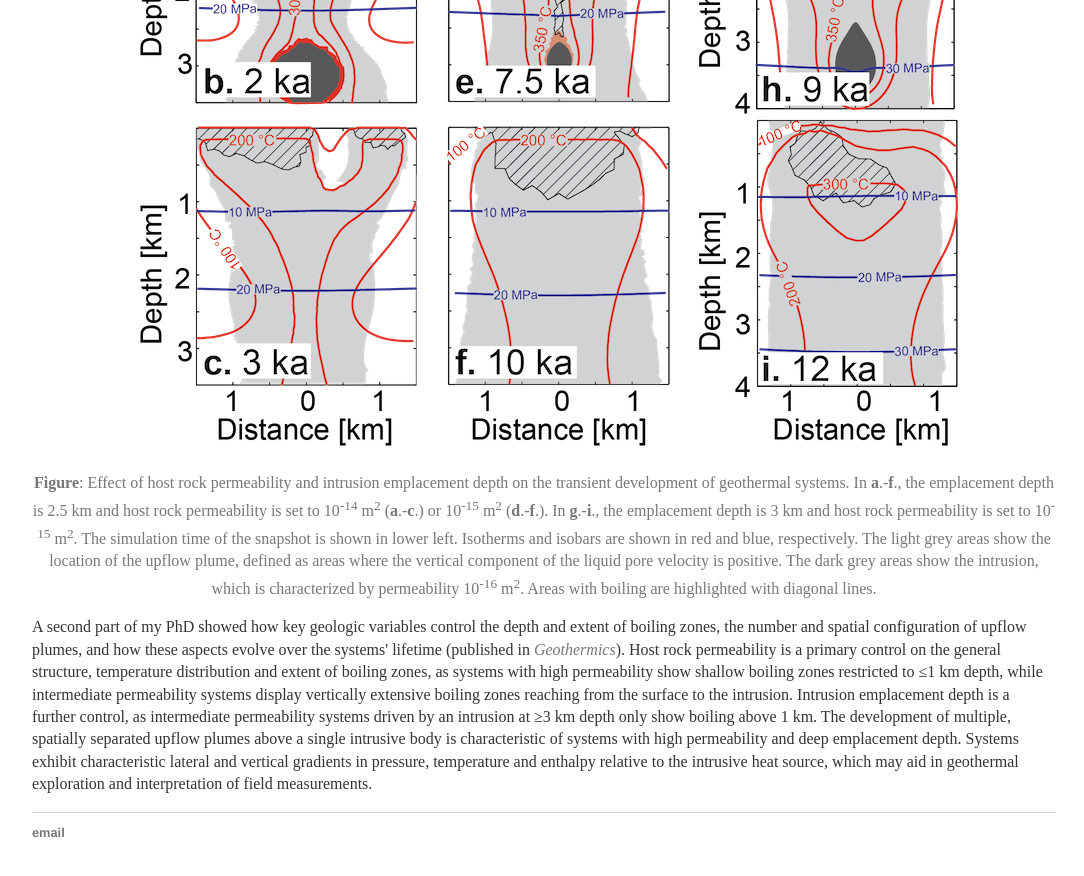
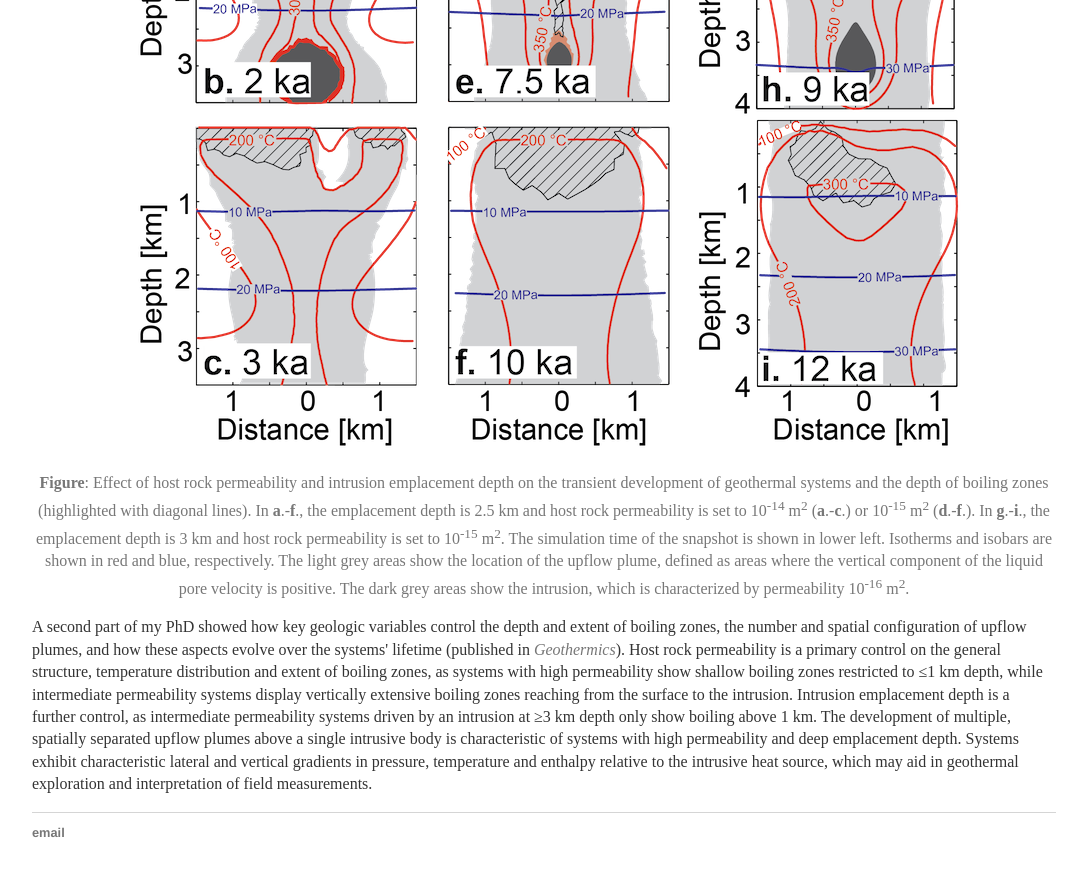
Before and after one commit to two-phaseflow/two-phaseflow.github.io, a Jekyll site: the page built from research/index.html, in a window 1280 px wide and 900 px high, scrolled down 2218 px. Shown: the top 876 px of the window, without its empty margins (96-1180 px from the left). Built offline with Jekyll 4.4.1, drawn with Linux system fonts in a browser that asks for light colours.

Commit message:
Update index.html

```diff
--- a/research/index.html
+++ b/research/index.html
@@ -71,14 +71,13 @@ title: Samuel Scott's Research
 	    style="width: 200px;"
             title="Snippet from Geothermics paper"
 	    caption="<b>Figure</b>: Effect of host rock permeability and intrusion emplacement depth on the transient development of
-	geothermal systems. In <b>a</b>.-<b>f</b>., the emplacement depth is 2.5 km and host rock permeability
+	geothermal systems and the depth of boiling zones (highlighted with diagonal lines). In <b>a</b>.-<b>f</b>., the emplacement depth is 2.5 km and host rock permeability
 	is set to 10<sup>-14</sup> m<sup>2</sup> (<b>a</b>.-<b>c</b>.) or 10<sup>-15</sup> m<sup>2</sup> (<b>d</b>.-<b>f</b>.). In <b>g</b>.-<b>i</b>., the emplacement depth
         is 3 km and host rock permeability is set to 10<sup>-15</sup> m<sup>2</sup>. The simulation
 	time of the snapshot is shown in lower left. Isotherms and isobars are shown in red
 	and blue, respectively. The light grey areas show the location of the upflow plume,
 	defined as areas where the vertical component of the liquid pore velocity is positive.
-	The dark grey areas show the intrusion, which is characterized by permeability 10<sup>-16</sup> m<sup>2</sup>.
-	Areas with boiling are highlighted with diagonal lines." %}
+	The dark grey areas show the intrusion, which is characterized by permeability 10<sup>-16</sup> m<sup>2</sup>." %}
 
 
 	<p>A second part of my PhD showed how key geologic variables control the depth and extent of boiling zones, the number and spatial
```
